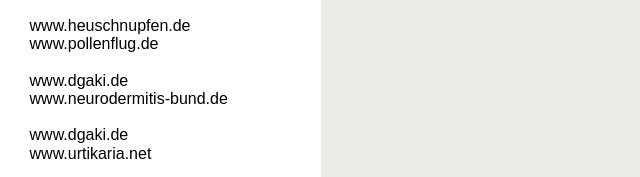
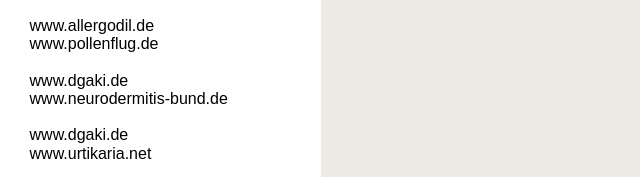
Before and after one commit to daferner/aletta, a website built with Parcel: page src/links.pug in a window 1280 px wide. Shown: the part 831-1008 px from the top of the page, 639-1279 px from the left. Built offline with nearby package versions, Linux system fonts and the light colour scheme; a web font is replaced by a local one.

Commit message:
Heuschnupfen.de > allergodil.de

```diff
--- a/src/links.pug
+++ b/src/links.pug
@@ -57,7 +57,7 @@
       tr
         td Heuschnupfen und Pollenflugvorhersage
         td
-          a(href="https://www.heuschnupfen.de" target="_blank") www.heuschnupfen.de
+          a(href="https://www.allergodil.de/" target="_blank") www.allergodil.de
           br
           a(href="https://www.pollenflug.de" target="_blank") www.pollenflug.de
 
```
